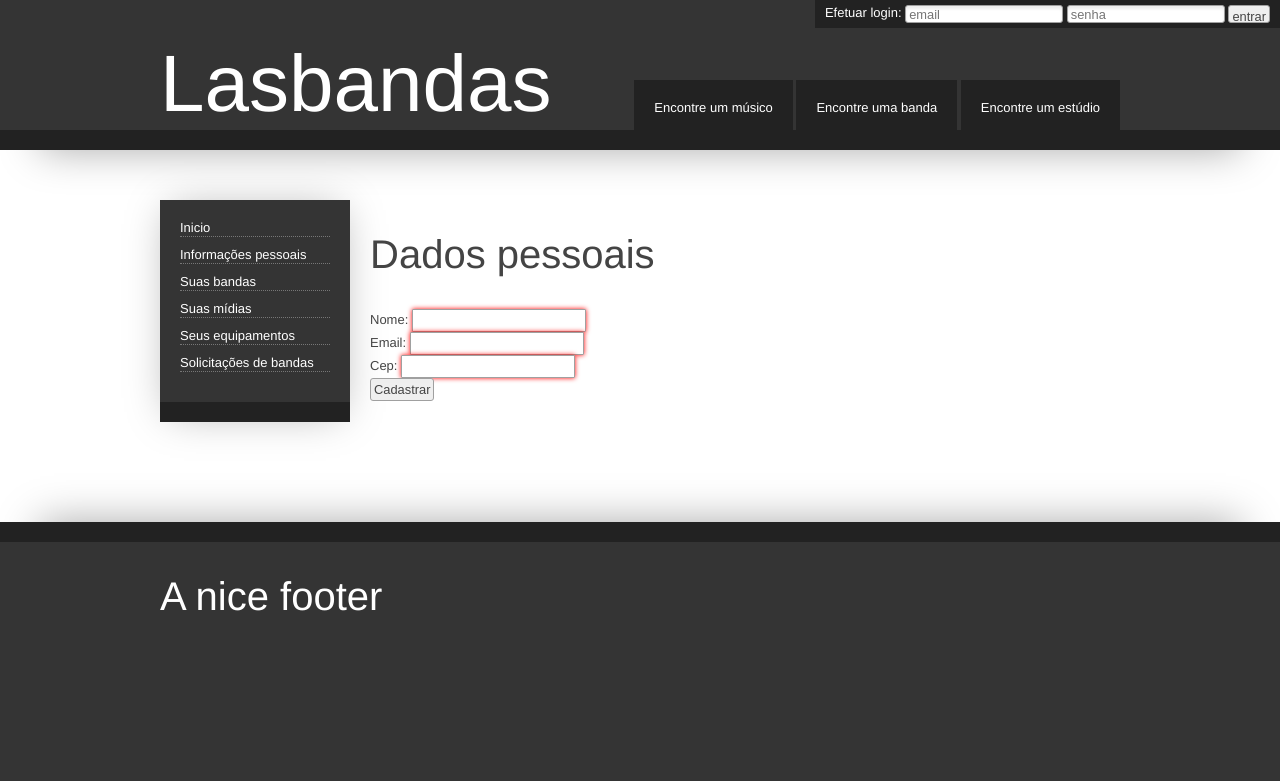
After one commit to sanntanna/Labandas, a Django app: page /personal-info in a window 1280 px wide. The commit adds this page. Shown: the top 781 px of the page. Run offline with Django 3.2, Linux system fonts and the light colour scheme; parts of the project's set-up code (start-up, migrations or seed data) failed here and were passed over; some libraries are stand-ins or nearby versions.

Commit message:
Adicionando template para edição de dados pessoais

```diff
--- a/bands/forms.py
+++ b/bands/forms.py
@@ -33,3 +33,8 @@ class BandForm(forms.Form):
 
         band.admins.add(user.get_profile())
         band.musical_styles = self.cleaned_data['musical_styles']
+
+class PersonalInfoForm(forms.Form):
+    name = forms.CharField(max_length=100, label="Nome")
+    email = forms.CharField(max_length=100, label="Email")
+    cep = forms.CharField(max_length=9, label="Cep")
--- a/bands/views.py
+++ b/bands/views.py
@@ -1,4 +1,4 @@
-from bands.forms import ExpressRegistrationForm, BandForm
+from bands.forms import ExpressRegistrationForm, BandForm, PersonalInfoForm
 from django.contrib.auth import login, authenticate
 from django.http import HttpResponse, HttpResponseRedirect
 from django.template import loader
@@ -20,6 +20,13 @@ def subscribe_musician(request):
 
     return JSONResponse(data)
 
+def edit_personal_info(request):
+    t = loader.get_template('bands/edit-personal-info.html')
+    c = RequestContext(request, {
+        'form': PersonalInfoForm()
+    })
+    return HttpResponse(t.render(c))
+
 def add_band(request):
     if request.method == 'POST':
         form = BandForm(request.POST)
@@ -28,7 +35,7 @@ def add_band(request):
 
         return HttpResponseRedirect("/")
 
-    t = loader.get_template('band/new.html')
+    t = loader.get_template('bands/new-band.html')
     c = RequestContext(request, {
         'form': BandForm()
     })
--- a/labandas/urls.py
+++ b/labandas/urls.py
@@ -11,6 +11,7 @@ urlpatterns = patterns('',
     (r'^logout$', 'labandas.views.logout'),
     (r'^ajax/register-musician$', 'bands.views.subscribe_musician'),
     (r'^band/create$', 'bands.views.add_band'),
+    (r'^personal-info$', 'bands.views.edit_personal_info'),
      url(r'^admin/', include(admin.site.urls)),
      (r'^accounts/', include('registration.urls')),
 )
--- /dev/null
+++ b/templates/bands/edit-personal-info.html
@@ -0,0 +1,17 @@
+{% extends "includes/wrapper.html" %}
+
+{% block css %}
+	<link rel="stylesheet" href="/static/css/band.css">
+{% endblock %}
+
+{% block scripts %}
+{% endblock %}
+
+{% block content %}
+	<h3>Dados pessoais</h3>
+
+	<form method="post" id="edit-musician-form">{% csrf_token %}
+		{{ form.as_p }}
+		<input type="submit" value="Cadastrar" />
+	</form>
+{% endblock %}
--- a/templates/home-logged.html
+++ b/templates/home-logged.html
@@ -31,7 +31,7 @@
 			</div>
 		{% endif %}
 
-		<p>Informe <a href="/user/edit">seu endereço</a> para encontrar músicos e bandas próximos de você!</p>
+		<p>Informe <a href="/personal-info#address">seu endereço</a> para encontrar músicos e bandas próximos de você!</p>
 
 
 	</div>
--- a/templates/includes/wrapper.html
+++ b/templates/includes/wrapper.html
@@ -56,7 +56,7 @@
 		<aside>
 			<ul>
 				<li><a href="/">Inicio</a></li>
-				<li><a href="#">Informações pessoais</a></li>
+				<li><a href="/personal-info">Informações pessoais</a></li>
 				<li><a href="#">Suas bandas</a></li>
 				<li><a href="#">Suas mídias</a></li>
 				<li><a href="#">Seus equipamentos</a></li>
```
Also changed, not shown: templates/bands/new-band.html (renamed from templates/band/new.html), 1 other file.
